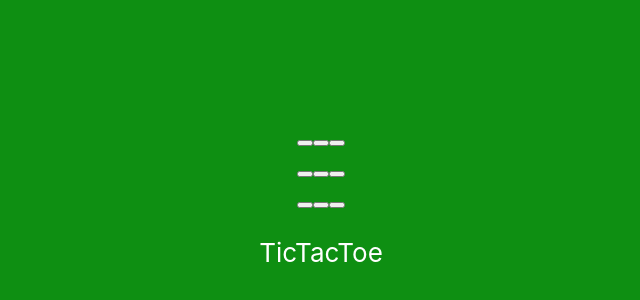
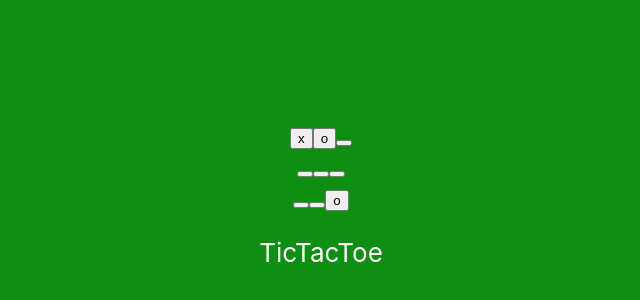
Before and after one commit to nes11/tictactoe-frontend, a React (Create React App) app: page / in a window 1280 px wide. Shown: the part 194-494 px from the top of the page, without its empty margins (319-959 px from the left). Built offline with nearby package versions, Linux system fonts and the light colour scheme.

Commit message:
Square rendering

```diff
--- a/src/Board.js
+++ b/src/Board.js
@@ -13,19 +13,19 @@ class Board extends React.Component {
     return (
       <div>
         <div className="board-row">
-          <Square />
-          <Square />
-          <Square />
+          <Square value={this.state.board[0]}/>
+          <Square value={this.state.board[1]}/>
+          <Square value={this.state.board[2]}/>
         </div>
         <div className="board-row">
-          <Square />
-          <Square />
-          <Square />
+          <Square value={this.state.board[3]}/>
+          <Square value={this.state.board[4]}/>
+          <Square value={this.state.board[5]}/>
         </div>
         <div className="board-row">
-          <Square />
-          <Square />
-          <Square />
+          <Square value={this.state.board[6]}/>
+          <Square value={this.state.board[7]}/>
+          <Square value={this.state.board[8]}/>
         </div>
       </div>
     );
--- a/src/Square.js
+++ b/src/Square.js
@@ -4,7 +4,7 @@ import React from 'react';
 const Square = (props) => {
   return (
     <button className="square" onClick={() => console.log('hey!')}>
-
+      {props.value}
     </button>
   );
 }
```
